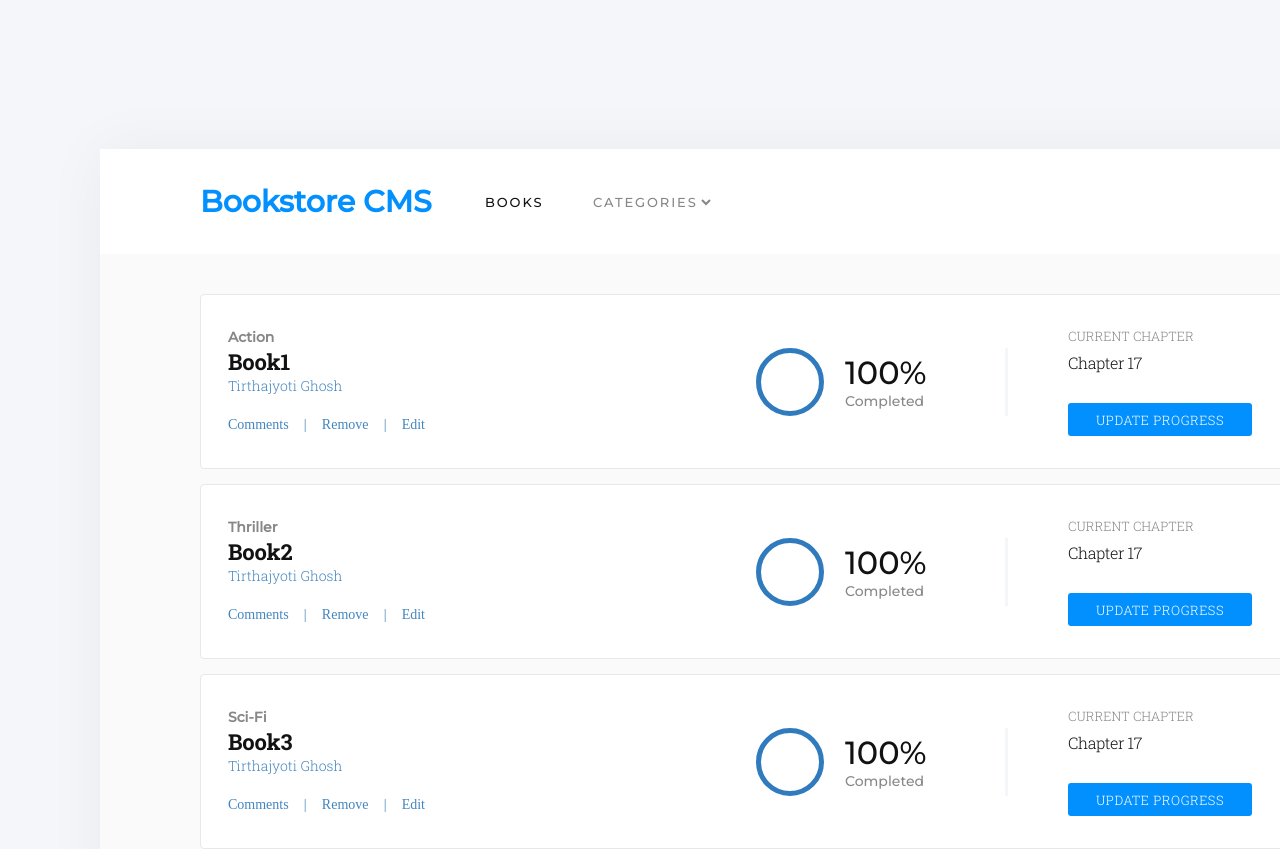
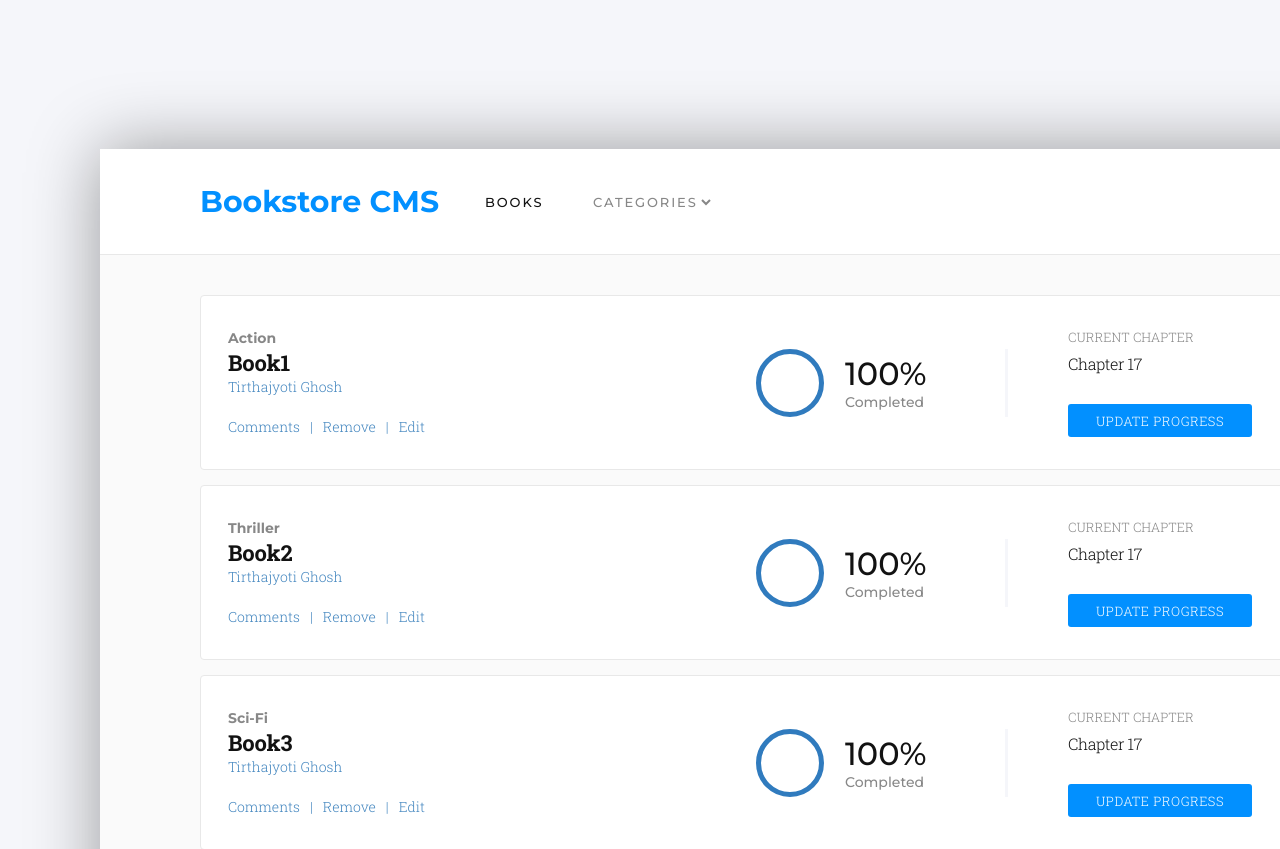
Before and after one commit to kubilaycaglayan/bookstore, a React (Create React App) app: page / in a window 1280 px wide. Shown: the top 849 px of the page. Built offline with nearby package versions, Linux system fonts and the light colour scheme.

Commit message:
Add shadow

```diff
--- a/src/components/NavBar.js
+++ b/src/components/NavBar.js
@@ -27,7 +27,7 @@ const NavBar = ({
       <CategoryFilter filter={filter} handleFilterSelect={handleFilterSelect} />
     </div>
     <div className="Oval">
-      <i class="fas fa-user"></i>
+      <i className="fas fa-user" />
     </div>
   </>
 );
--- a/src/styles/style.sass
+++ b/src/styles/style.sass
@@ -1,4 +1,4 @@
-@import url('https://fonts.googleapis.com/css2?family=Montserrat:wght@500&family=Roboto+Slab:wght@300;700&display=swap')
+@import url('https://fonts.googleapis.com/css2?family=Montserrat:wght@500;700&family=Roboto+Slab:wght@300;700&display=swap')
 
 $bubble-gum-pink: #ff5ab7
 $black: #1e1e1e
@@ -54,11 +54,12 @@ body
     .panel-bg
       width: 1400px
       border-radius: 4px
-      box-shadow: 0 0 60px 0 rgba(0, 0, 0, 0.05)
+      box-shadow: 0 0 70px 0 rgba(0, 0, 0, 0.377)
       background-color: $white
       nav
         padding: 30px 100px
         background-color: #ffffff
+        border-bottom: solid 1px #e8e8e8
         @include flex-it($justify-content: space-between, $align-items: center)
         .Bookstore-CMS
           width: 240px
@@ -92,6 +93,7 @@ body
       main
         background-color: $white
         padding: 40px 100px
+        padding-bottom: 240px
         .Book-Panel
           @include flex-it($justify-content: space-between, $align-items: center)
           width: 1200px
@@ -131,7 +133,7 @@ body
               @include flex-it($justify-content: space-between, $align-items: center)
               margin-top: 21px
               height: 19px
-              font-family: RobotoSlab
+              font-family: 'Roboto Slab'
               font-size: 14px
               font-weight: 300
               font-stretch: normal
```
